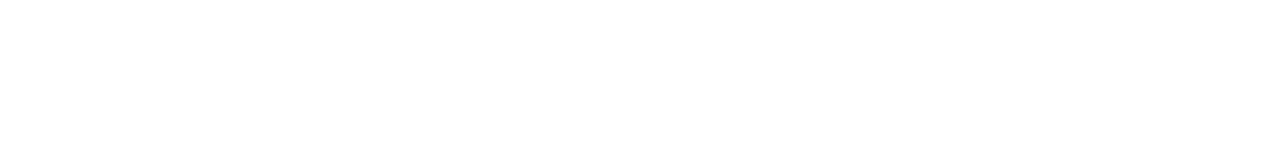
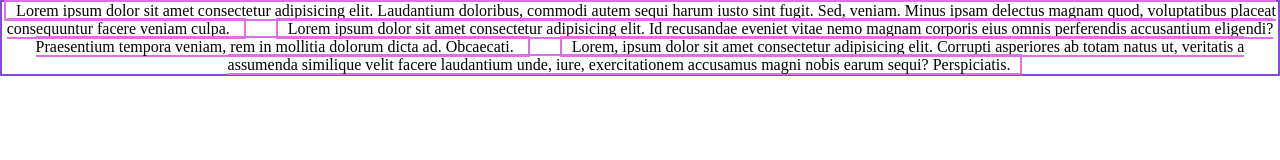
Before and after one commit to manuellaaraujo23/Display-inline, a plain HTML site: page index.html in a window 1280 px wide. Drawn offline with Linux system fonts and the light colour scheme.

Commit message:
finalizaçao do commit

```diff
--- a/index.html
+++ b/index.html
@@ -4,9 +4,21 @@
     <meta charset="UTF-8">
     <meta http-equiv="X-UA-Compatible" content="IE=edge">
     <meta name="viewport" content="width=device-width, initial-scale=1.0">
+    <link rel="stylesheet" href="style.css">
     <title>Display inline</title>
 </head>
 <body>
+    <main>
+        <div>
+            Lorem ipsum dolor sit amet consectetur adipisicing elit. Laudantium doloribus, commodi autem sequi harum iusto sint fugit. Sed, veniam. Minus ipsam delectus magnam quod, voluptatibus placeat consequuntur facere veniam culpa.
 
+        </div>
+        <div>
+           Lorem ipsum dolor sit amet consectetur adipisicing elit. Id recusandae eveniet vitae nemo magnam corporis eius omnis perferendis accusantium eligendi? Praesentium tempora veniam, rem in mollitia dolorum dicta ad. Obcaecati.
+        </div>
+        <div>
+            Lorem, ipsum dolor sit amet consectetur adipisicing elit. Corrupti asperiores ab totam natus ut, veritatis a assumenda similique velit facere laudantium unde, iure, exercitationem accusamus magni nobis earum sequi? Perspiciatis.
+        </div>
+    </main>
 </body>
 </html>
--- /dev/null
+++ b/style.css
@@ -0,0 +1,18 @@
+*{
+    margin: 0;
+    padding: 0;
+    box-sizing: border-box;
+}
+
+main{
+    border: 2px solid rgb(134, 72, 216) ;
+    text-align: center;
+}
+
+div{
+    border: 2px solid rgb(223, 111, 233);
+    display:inline;
+    width: 400px;
+    margin-right:30px ;
+    padding-inline: 10px;
+}
```
